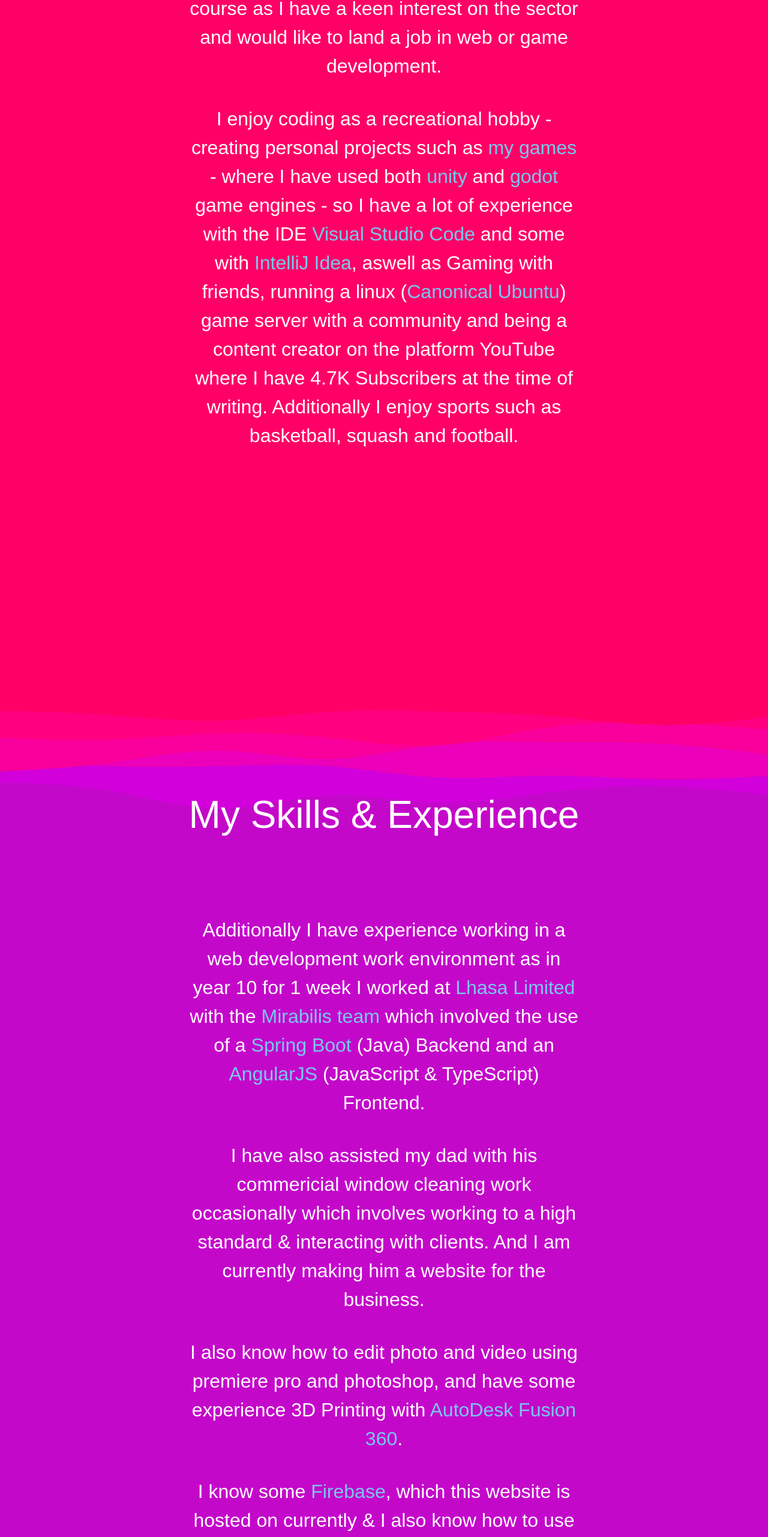
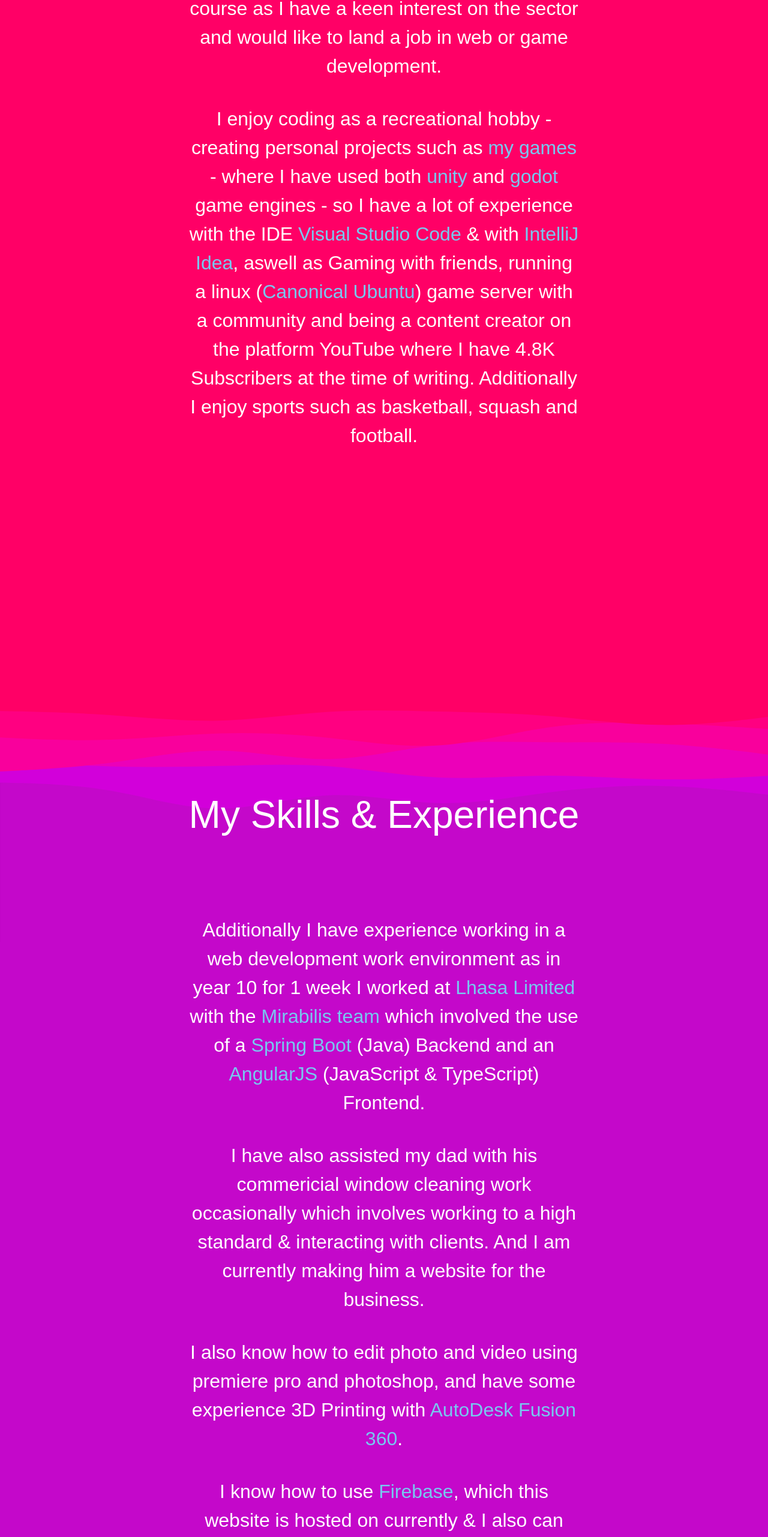
Before and after one commit to Flumplez/new-college-cv, a website: page index.html in a window 1280 px wide. Shown: the part 1478-4040 px from the top of the page at 60% size. Drawn offline with nearby package versions, Linux system fonts and the light colour scheme.

Commit message:
Update to wording

```diff
--- a/index.html
+++ b/index.html
@@ -26,7 +26,7 @@
     <div class="spacer bluetopinkwave"></div>
     <section class="sec-one pink">
             <div class="mainTitle"><p>Who am I?</p></div>
-                <div class="paragraph"><p>Hi, I'm Austin Davison and I am an enthusiastic student looking to take part in the 2023 Digital Production and Design T-Level course as I have a keen interest on the sector and would like to land a job in web or game development.</p><p>I enjoy coding as a recreational hobby - creating personal projects such as <a href="https://flumplez.itch.io/hectic-highway" target=”_blank”>my games</a> - where I have used both <a href="https://unity.com/">unity</a> and <a href="https://godotengine.org/" target=”_blank”>godot</a> game engines - so I have a lot of experience with the IDE <a href="https://code.visualstudio.com/" target=”_blank”>Visual Studio Code</a> and some with <a href="https://www.jetbrains.com/idea/" target=”_blank”>IntelliJ Idea</a>, aswell as Gaming with friends, running a linux (<a href="https://ubuntu.com/" target=”_blank”>Canonical Ubuntu</a>) game server with a community and being a content creator on the platform YouTube where I have 4.7K Subscribers at the time of writing. Additionally I enjoy sports such as basketball, squash and football. </p></div>
+                <div class="paragraph"><p>Hi, I'm Austin Davison and I am an enthusiastic student looking to take part in the 2023 Digital Production and Design T-Level course as I have a keen interest on the sector and would like to land a job in web or game development.</p><p>I enjoy coding as a recreational hobby - creating personal projects such as <a href="https://flumplez.itch.io/hectic-highway" target=”_blank”>my games</a> - where I have used both <a href="https://unity.com/">unity</a> and <a href="https://godotengine.org/" target=”_blank”>godot</a> game engines - so I have a lot of experience with the IDE <a href="https://code.visualstudio.com/" target=”_blank”>Visual Studio Code</a> & with <a href="https://www.jetbrains.com/idea/" target=”_blank”>IntelliJ Idea</a>, aswell as Gaming with friends, running a linux (<a href="https://ubuntu.com/" target=”_blank”>Canonical Ubuntu</a>) game server with a community and being a content creator on the platform YouTube where I have 4.8K Subscribers at the time of writing. Additionally I enjoy sports such as basketball, squash and football. </p></div>
     </section>
     <div class="spacer pinktopurplewave"></div>
     <section class="sec-two purple">
@@ -36,7 +36,7 @@
             <p class="paragraph">
                 I also know how to edit photo and video using premiere pro and photoshop, and have some experience 3D Printing with <a href="https://www.autodesk.com/products/fusion-360/overview">AutoDesk Fusion 360</a>.
             </p>
-            <p class="paragraph">I know some <a href="https://firebase.google.com/" target=”_blank”>Firebase</a>, which this website is hosted on currently & I also know how to use <a href="https://git-scm.com/" target=”_blank”>Git</a> & <a href="https://github.com/" target=”_blank”>Github</a> together - where you can <a href="https://github.com/Flumplez/new-college-cv" target=”_blank”>view the source code</a> for this Portfolio.</p>
+            <p class="paragraph">I know how to use <a href="https://firebase.google.com/" target=”_blank”>Firebase</a>, which this website is hosted on currently & I also can use <a href="https://git-scm.com/" target=”_blank”>Git</a> & <a href="https://github.com/" target=”_blank”>Github</a> together - where you can <a href="https://github.com/Flumplez/new-college-cv" target=”_blank”>view the source code</a> for this Portfolio.</p>
     </section>
     <div class="spacer purpletolightnavywave"></div>
     <section class="sec-three lightNavy">
```
